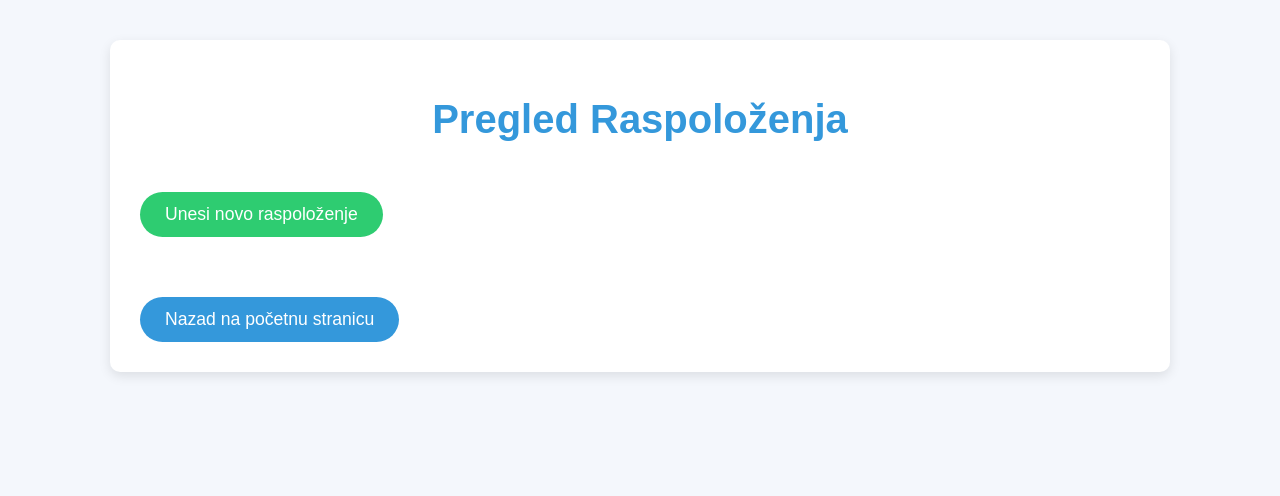
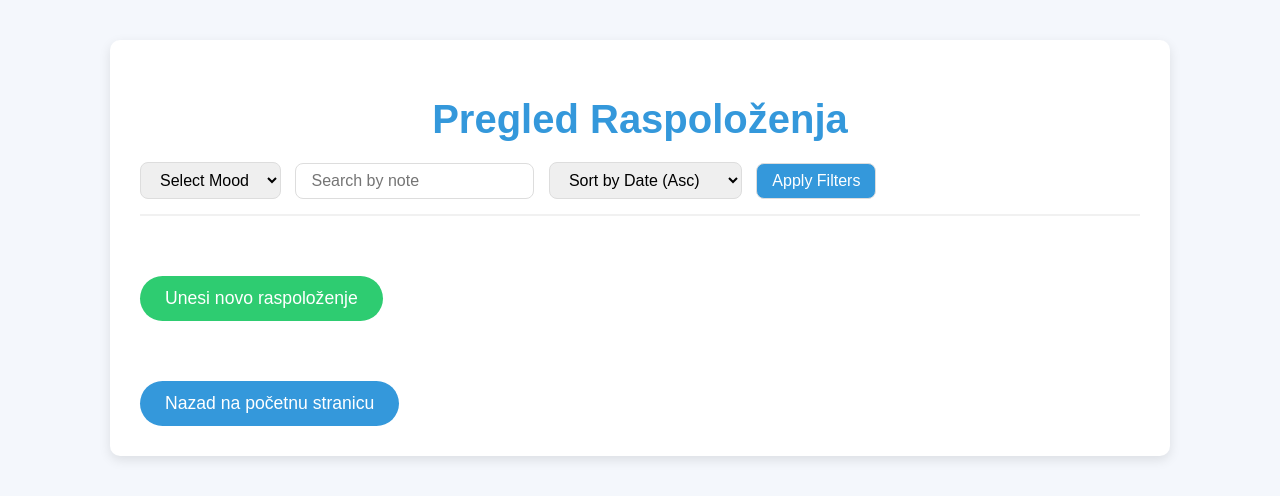
Before and after one commit to DacGames1/MentalHealthApp, a Django app: page /tracker/moods/ in a window 1280 px wide. Shown: the top 496 px of the page. Run offline with Django 5.2, Linux system fonts and the light colour scheme; a user stored in the database is signed in; data comes from the database, SQL or seed files in the repository; both versions use the stored data as it was after the commit.

Commit message:
Dodavanje edit i delete za korisnika te ispravka delete confirm stranice te dodavanje filtera i searcha za korisnika

```diff
--- a/mental_health_tracker/tracker/templates/tracker/manage_users.html
+++ b/mental_health_tracker/tracker/templates/tracker/manage_users.html
@@ -215,7 +215,7 @@
                         <div class="actions">
                             <a href="{% url 'edit_user' user.id %}">Edit</a>
                             <a href="{% url 'user_mood_entries' user.id %}">View Mood Entries</a>
-                            <form action="{% url 'delete_user' user.id %}" method="post" class="delete-form" style="display:inline;">
+                            <form action="{% url 'delete_user' user.id %}" method="get" class="delete-form" style="display:inline;">
                                 {% csrf_token %}
                                 <button type="submit">Delete</button>
                             </form>
--- a/mental_health_tracker/tracker/templates/tracker/moodentry_list.html
+++ b/mental_health_tracker/tracker/templates/tracker/moodentry_list.html
@@ -5,6 +5,7 @@
     <meta name="viewport" content="width=device-width, initial-scale=1.0">
     <title>Raspoloženja - WellMind</title>
     <style>
+        /* Your existing styles */
         /* Globalne stilove */
         body {
             font-family: 'Arial', sans-serif;
@@ -27,6 +28,30 @@
             color: #3498db;
             font-size: 2.5rem;
             margin-bottom: 20px;
+        }
+
+        /* Filter forms */
+        .filters {
+            display: flex;
+            justify-content: space-between;
+            margin-bottom: 30px;
+            padding-bottom: 15px;
+            border-bottom: 2px solid #f1f1f1;
+        }
+        .filters select, .filters input[type="text"], .filters button {
+            padding: 8px 15px;
+            font-size: 1rem;
+            margin-right: 10px;
+            border-radius: 8px;
+            border: 1px solid #ddd;
+        }
+        .filters button {
+            background-color: #3498db;
+            color: white;
+            cursor: pointer;
+        }
+        .filters button:hover {
+            background-color: #2980b9;
         }
 
         /* Lista raspoloženja */
@@ -119,12 +144,37 @@
                 font-size: 1rem;
             }
         }
-
     </style>
 </head>
 <body>
     <div class="container">
         <h1>Pregled Raspoloženja</h1>
+
+        <!-- Filters Form -->
+        <div class="filters">
+            <form method="get" action="{% url 'mood_list' %}" style="flex-grow: 1;">
+                <!-- Filter by Mood -->
+                <select name="mood">
+                    <option value="">Select Mood</option>
+                    <option value="Happy" {% if request.GET.mood == 'Happy' %}selected{% endif %}>Happy</option>
+                    <option value="Sad" {% if request.GET.mood == 'Sad' %}selected{% endif %}>Sad</option>
+                    <option value="Angry" {% if request.GET.mood == 'Angry' %}selected{% endif %}>Angry</option>
+                    <option value="Anxious" {% if request.GET.mood == 'Anxious' %}selected{% endif %}>Anxious</option>
+                    <option value="Neutral" {% if request.GET.mood == 'Neutral' %}selected{% endif %}>Neutral</option>
+                </select>
+
+                <!-- Search by Notes -->
+                <input type="text" name="note" placeholder="Search by note" value="{{ request.GET.note }}">
+
+                <!-- Sort by Date -->
+                <select name="sort_by_date">
+                    <option value="asc" {% if request.GET.sort_by_date == 'asc' %}selected{% endif %}>Sort by Date (Asc)</option>
+                    <option value="desc" {% if request.GET.sort_by_date == 'desc' %}selected{% endif %}>Sort by Date (Desc)</option>
+                </select>
+
+                <button type="submit">Apply Filters</button>
+            </form>
+        </div>
 
         <!-- Button to add new mood entry -->
         <a href="{% url 'mood_create' %}" class="add-mood-btn">Unesi novo raspoloženje</a>
@@ -137,8 +187,8 @@
                         <span class="mood-description">{{ mood.mood }} - {{ mood.note }}</span>
                     </div>
 
-                    <!-- Edit and Delete buttons -->
-                    {% if user.is_authenticated and user.is_staff %}
+                    <!-- Edit and Delete buttons only for the user who created the mood entry -->
+                    {% if user.is_authenticated and mood.user == user %}
                         <div class="actions">
                             <a href="{% url 'edit_mood' mood.id %}" style="background-color: #3498db; color: white;">Edit</a>
                             <form action="{% url 'delete_mood' mood.id %}" method="post" style="display:inline;">
@@ -151,7 +201,7 @@
             {% endfor %}
         </ul>
 
-        <!-- Poveznica za povratak na početnu stranicu -->
+        <!-- Link to go back to the homepage -->
         <a href="{% url 'home' %}">Nazad na početnu stranicu</a>
     </div>
 </body>
--- a/mental_health_tracker/tracker/views.py
+++ b/mental_health_tracker/tracker/views.py
@@ -15,14 +15,40 @@ def home(request):
     return render(request, 'home.html')
 
 # ListView for Mood Entries - Restricted to user-specific entries or all for staff
-class MoodEntryListView(LoginRequiredMixin, ListView):
+from django.shortcuts import render
+from django.views.generic import ListView
+from .models import MoodEntry
+from django.db.models import Q
+
+class MoodEntryListView(ListView):
     model = MoodEntry
-    template_name = 'tracker/moodentry_list.html'
+    template_name = 'tracker/mood_list.html'  # Update this path if necessary
     context_object_name = 'object_list'
 
     def get_queryset(self):
-        # Return only entries belonging to the logged-in user
-        return MoodEntry.objects.filter(user=self.request.user).order_by('-date')
+        # Start with the moods of the logged-in user
+        queryset = MoodEntry.objects.filter(user=self.request.user)
+
+        # Filter by mood (if provided)
+        mood = self.request.GET.get('mood')
+        if mood:
+            queryset = queryset.filter(mood__icontains=mood)
+
+        # Filter by note (if provided)
+        note = self.request.GET.get('note')
+        if note:
+            queryset = queryset.filter(note__icontains=note)
+
+        # Sorting by date (if provided)
+        sort_by_date = self.request.GET.get('sort_by_date')
+        if sort_by_date == 'desc':
+            queryset = queryset.order_by('-date')
+        else:
+            queryset = queryset.order_by('date')
+
+        return queryset
+
+
 
 
 # CreateView for Mood Entries
@@ -130,9 +156,19 @@ def delete_user(request, user_id):
     if not request.user.is_staff:
         return HttpResponseForbidden("You are not allowed to perform this action.")
 
+    # Get the user object to be deleted
     user = get_object_or_404(User, id=user_id)
-    user.delete()
-    return redirect('manage_users')
+
+    if request.method == 'POST':
+        # Delete the user and redirect to manage users page
+        user.delete()
+        return redirect('manage_users')
+
+    # GET request: Render confirmation page
+    return render(request, 'tracker/confirm_delete_user.html', {'user': user})
+
+
+
 
 # Create User - Staff Only
 @user_passes_test(lambda u: u.is_staff)
@@ -148,18 +184,29 @@ def create_user(request):
     return render(request, 'tracker/create_user.html', {'form': form})
 
 from django.shortcuts import render, get_object_or_404, redirect
+from django.http import HttpResponseForbidden
 from .models import MoodEntry
 from .forms import MoodForm
 
 def edit_mood_entry(request, mood_id):
+    # Get the mood entry by its ID
     mood_entry = get_object_or_404(MoodEntry, id=mood_id)
-    user = mood_entry.user
+
+    # Check if the logged-in user is the one who created the mood entry or if the user is an admin
+    if mood_entry.user != request.user and not request.user.is_staff:
+        return HttpResponseForbidden("You are not allowed to edit this mood entry.")
 
     if request.method == "POST":
         form = MoodForm(request.POST, instance=mood_entry)
         if form.is_valid():
             form.save()
-            return redirect('user_mood_entries', user_id=user.id)  # Ensure 'user_mood_entries' is a valid URL name
+
+            # Redirect based on user type
+            if request.user.is_staff:
+                return redirect('user_mood_entries', user_id=mood_entry.user.id)  # Admin redirection
+            else:
+                return redirect('mood_list')  # Regular user redirection to their own mood list
+
     else:
         form = MoodForm(instance=mood_entry)
 
@@ -168,18 +215,34 @@ def edit_mood_entry(request, mood_id):
 
 
 
+
 # Delete Mood Entry - Staff Only
+from django.shortcuts import get_object_or_404, redirect, render
+from .models import MoodEntry
+from django.http import HttpResponseForbidden
+
 def delete_mood(request, mood_id):
-    mood = get_object_or_404(MoodEntry, pk=mood_id)
+    entry = get_object_or_404(MoodEntry, id=mood_id)
 
-    if not request.user.is_staff:
-        return HttpResponseForbidden()
+    # Check if the logged-in user is the one who created the mood entry
+    if entry.user != request.user and not request.user.is_staff:
+        return HttpResponseForbidden("You are not allowed to delete this mood entry.")
 
     if request.method == 'POST':
-        mood.delete()
-        return redirect('user_mood_entries')  # Redirect to a user-specific mood list
+        user_id = entry.user.id
+        entry.delete()
 
-    return render(request, 'tracker/confirm_delete_mood.html', {'mood': mood})
+        # If admin, redirect to the user's mood entries
+        if request.user.is_staff:
+            return redirect('user_mood_entries', user_id=user_id)
+        else:
+            # Regular user, redirect to the general mood list
+            return redirect('mood_list')
+
+    return render(request, 'tracker/confirm_delete.html', {'entry': entry, 'type': 'mood'})
+
+
+
 
 # Admin Mood Entry List - Staff Only
 def admin_mood_entry_list(request):
```
Also changed, not shown: mental_health_tracker/tracker/templates/tracker/confirm_delete.html (added, +36 -0 lines), mental_health_tracker/tracker/templates/tracker/confirm_delete_mood.html (deleted, +0 -64 lines), mental_health_tracker/tracker/templates/tracker/confirm_delete_user.html (added, +103 -0 lines), mental_health_tracker/tracker/templates/tracker/edit_mood.html (+14 -2 lines), mental_health_tracker/tracker/templates/tracker/user_mood_entries.html (+27 -5 lines), mental_health_tracker/db.sqlite3.
